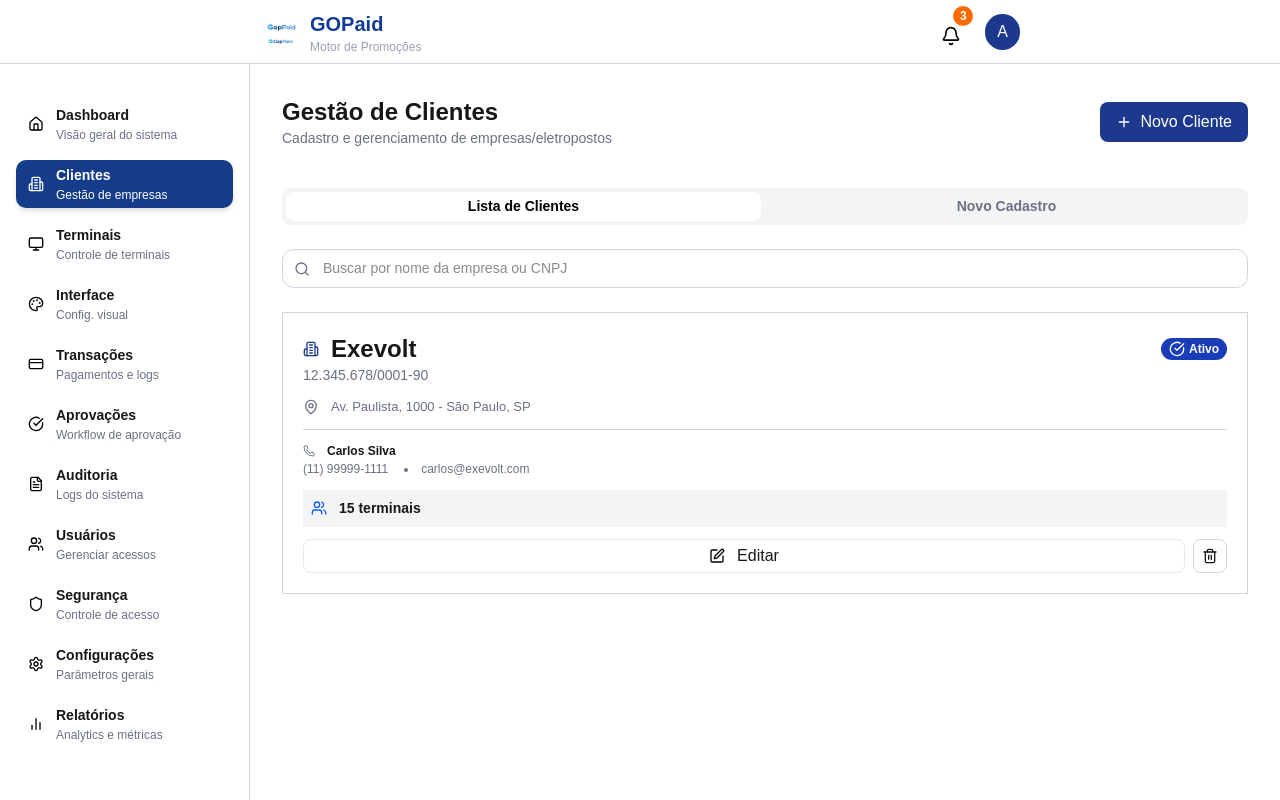
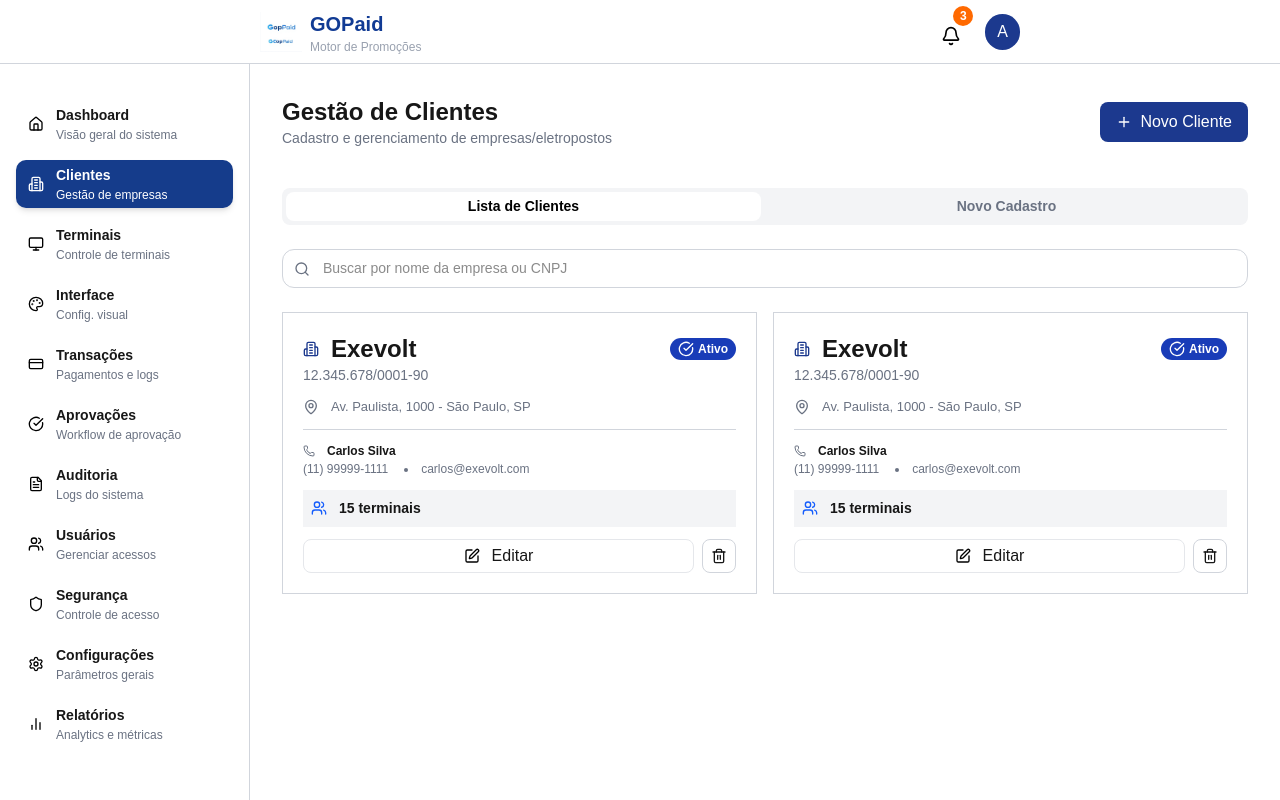
Before and after one commit to JohannPDaniel/Meu-projeto, a Next.js app: page /clientes/lista in a window 1280 px wide. Built offline with nearby package versions, Linux system fonts and the light colour scheme.

Commit message:
criando mais clientes

```diff
--- a/src/app/clientes/lista/page.tsx
+++ b/src/app/clientes/lista/page.tsx
@@ -1,4 +1,13 @@
-import { Building2, CircleCheckBig, MapPin, Phone, Search, SquarePen, Trash2, Users } from 'lucide-react';
+import {
+	Building2,
+	CircleCheckBig,
+	MapPin,
+	Phone,
+	Search,
+	SquarePen,
+	Trash2,
+	Users,
+} from 'lucide-react';
 
 export default function ListaPage() {
 	return (
@@ -12,6 +21,7 @@ export default function ListaPage() {
 				/>
 			</div>
 
+			<div className="flex gap-4">
 				<div className='w-full p-5 border border-gray-300'>
 					<div className='flex items-center justify-between gap-3'>
 						<div className='flex items-center gap-3'>
@@ -58,11 +68,63 @@ export default function ListaPage() {
 							<SquarePen className='w-4 h-4 text-black group-hover:text-blue-700' />
 							Editar
 						</button>
-					<button className='group p-2 border border-gray-300 rounded-lg hover:bg-red-100 cursor-pointer hover:shadow-md'>
+						<button className='group p-2 border border-gray-300 rounded-lg hover:bg-red-100 cursor-pointer hover:shadow-m'>
+							<Trash2 className='w-4 h-4 group-hover:text-red-700' />
+						</button>
+					</div>
+				</div>
+				<div className='w-full p-5 border border-gray-300'>
+					<div className='flex items-center justify-between gap-3'>
+						<div className='flex items-center gap-3'>
+							<Building2 className='w-4 h-4 text-blue-900' />
+							<h1 className='text-2xl font-bold'>Exevolt</h1>
+						</div>
+						<div className='text-[12px] font-bold flex items-center gap-1 text-white bg-blue-800 px-2 py-0.5 rounded-2xl'>
+							<CircleCheckBig className='w-4 h-4' />
+							Ativo
+						</div>
+					</div>
+					<div>
+						<p className='text-sm text-gray-500'>12.345.678/0001-90</p>
+					</div>
+
+					<div className='mt-3'>
+						<p className='text-[13px] text-gray-500 flex items-center gap-3 '>
+							<MapPin className='w-4 h-4 text-gray-500' />
+							Av. Paulista, 1000 - São Paulo, SP
+						</p>
+					</div>
+
+					<hr className='mt-3 border-gray-300' />
+
+					<div className='flex items-center gap-3 mt-3'>
+						<Phone className='w-3 h-3 text-gray-500' />
+						<h3 className='text-[12px] font-bold'>Carlos Silva</h3>
+					</div>
+
+					<div className='flex items-center gap-4'>
+						<p className='text-[12px] text-gray-500'>(11) 99999-1111</p>
+						<li className='list-disc text-[12px] text-gray-500'>
+							carlos@exevolt.com
+						</li>
+					</div>
+
+					<div className='flex items-center gap-3 p-2 bg-gray-100 mt-3'>
+						<Users className='w-4 h-4 text-blue-600' />
+						<h3 className='text-[14px] font-bold'>15 terminais</h3>
+					</div>
+
+					<div className='mt-3 flex items-center gap-2'>
+						<button className='group flex items-center justify-center gap-3 w-full border border-gray-200 hover:bg-blue-100 hover:text-blue-600 px-2 py-1 rounded-lg cursor-pointer hover:shadow-md'>
+							<SquarePen className='w-4 h-4 text-black group-hover:text-blue-700' />
+							Editar
+						</button>
+						<button className='group p-2 border border-gray-300 rounded-lg hover:bg-red-100 cursor-pointer hover:shadow-m'>
 							<Trash2 className='w-4 h-4 group-hover:text-red-700' />
 						</button>
 					</div>
 				</div>
 			</div>
+		</div>
 	);
 }
```
Lines whose indentation alone changed are shown as unchanged.
